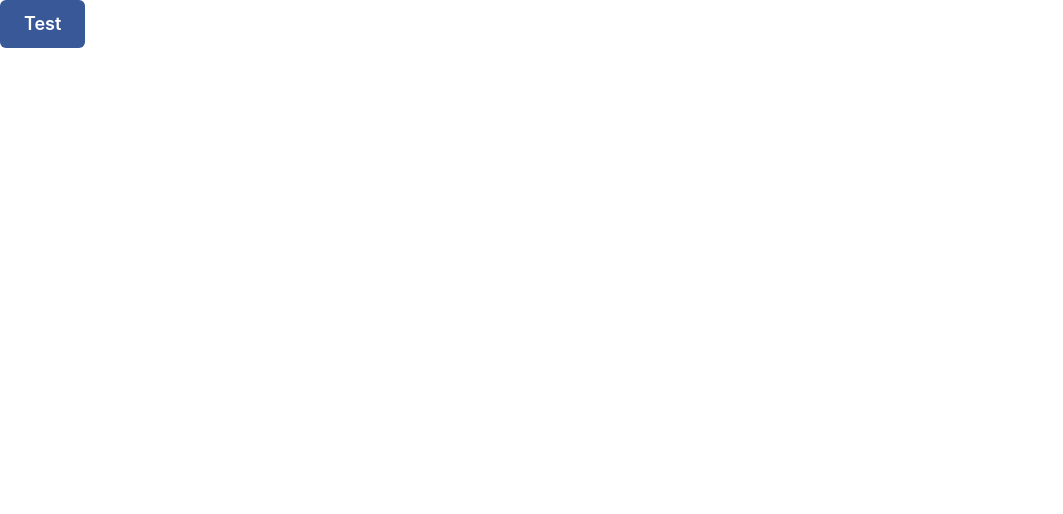
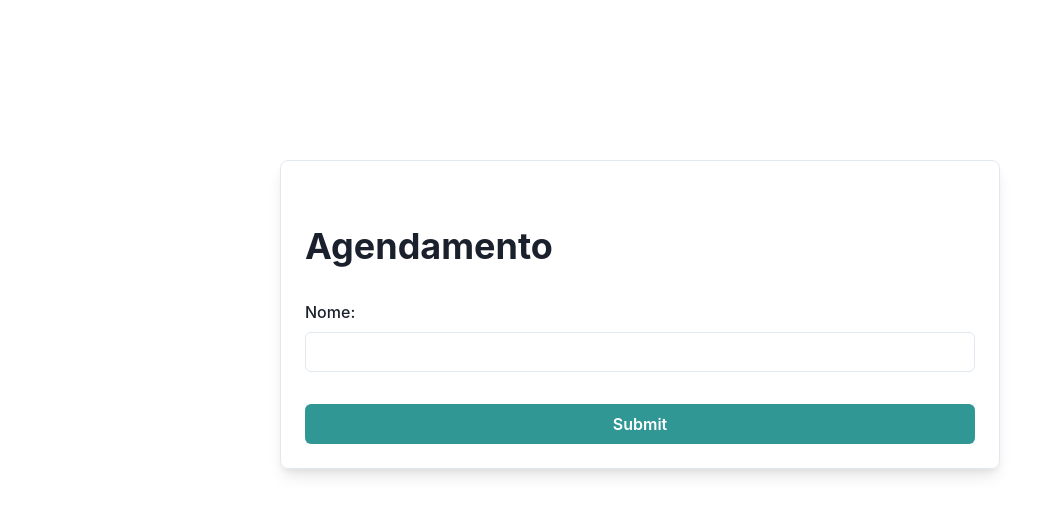
Before and after one commit to Msoaressdp/Pitang2024-Challange-Frontend, a React (Vite) app: page /Schedule in a window 1280 px wide. Shown: the top 514 px of the page, without its empty margins (0-1063 px from the left). Built offline with nearby package versions, Linux system fonts and the light colour scheme.

Commit message:
feat: add basic form to Schedule

```diff
--- a/src/pages/Schedule.jsx
+++ b/src/pages/Schedule.jsx
@@ -1,3 +1,4 @@
+import React, { useState } from 'react';
 import {
   Button,
   FormControl,
@@ -8,13 +9,44 @@ import {
   VStack,
   Text,
  } from '@chakra-ui/react';
-const Schedule = () => (
 
-    <div>
-      <Button colorScheme='facebook' size='lg'>
-        Test
-      </Button>
-    </div>
+const Schedule = () => {
+  const [name, setName] = useState('');
+  const [submittedData, setSubmittedData] = useState(null);
+
+  const handleSubmit = (event) => {
+    event.preventDefault();
+    const newAppointment = { name };
+    setSubmittedData(newAppointment);
+    setName('');
+  };
+
+  return (
+    <Box maxW="720px" mx="auto" mt={40} p={6} borderWidth={1} borderRadius="lg" boxShadow="lg">
+      <Heading mb={8} mt={10}>Agendamento</Heading>
+      <form onSubmit={handleSubmit}>
+        <VStack spacing={4} align="stretch">
+          <FormControl>
+            <FormLabel htmlFor="name">Nome:</FormLabel>
+            <Input
+              id="name"
+              value={name}
+              onChange={(e) => setName(e.target.value)}
+            />
+          </FormControl>
+
+          <Button mt={4} colorScheme="teal" type="submit">Submit</Button>
+        </VStack>
+      </form>
+
+      {submittedData && (
+        <Box mt={4} p={4} borderWidth="1px" borderRadius="lg">
+          <Heading as="h2" size="md">Dados Submetidos</Heading>
+          <Text><strong>Nome:</strong> {submittedData.name}</Text>
+        </Box>
+      )}
+    </Box>
   );
+};
 
-  export default Schedule;
+export default Schedule;
```
